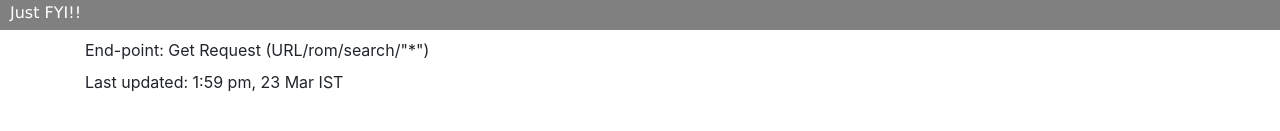
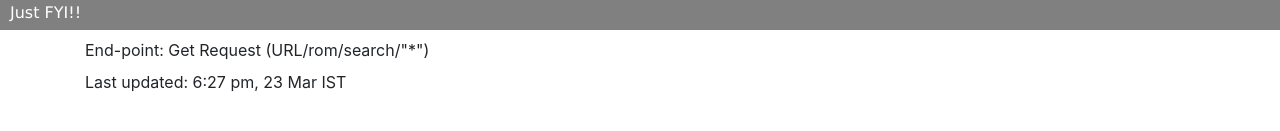
Before and after one commit to prasanthraju14/rom-ui, an Angular app: page / in a window 1280 px wide. Shown: the part 459-590 px from the top of the page. Built offline with nearby package versions, Linux system fonts and the light colour scheme.

Commit message:
last updated changed.

```diff
--- a/src/app/app.component.css
+++ b/src/app/app.component.css
@@ -0,0 +1,5 @@
+:host {
+    display: flex;
+    flex-direction: column;
+    flex: 1 1 100%;
+  }
--- a/src/app/app.component.html
+++ b/src/app/app.component.html
@@ -1,3 +1,4 @@
+
 <style>
 
 legend {
@@ -83,5 +84,5 @@ legend {
  <div class="form-group">
   <label for="usr">End-point: Get Request (URL/rom/search/"*")</label>
   <br>
-  <label for="usr">Last updated: 1:59 pm, 23 Mar IST</label>
+  <label for="usr">Last updated: 6:27 pm, 23 Mar IST</label>
 </div>
```
